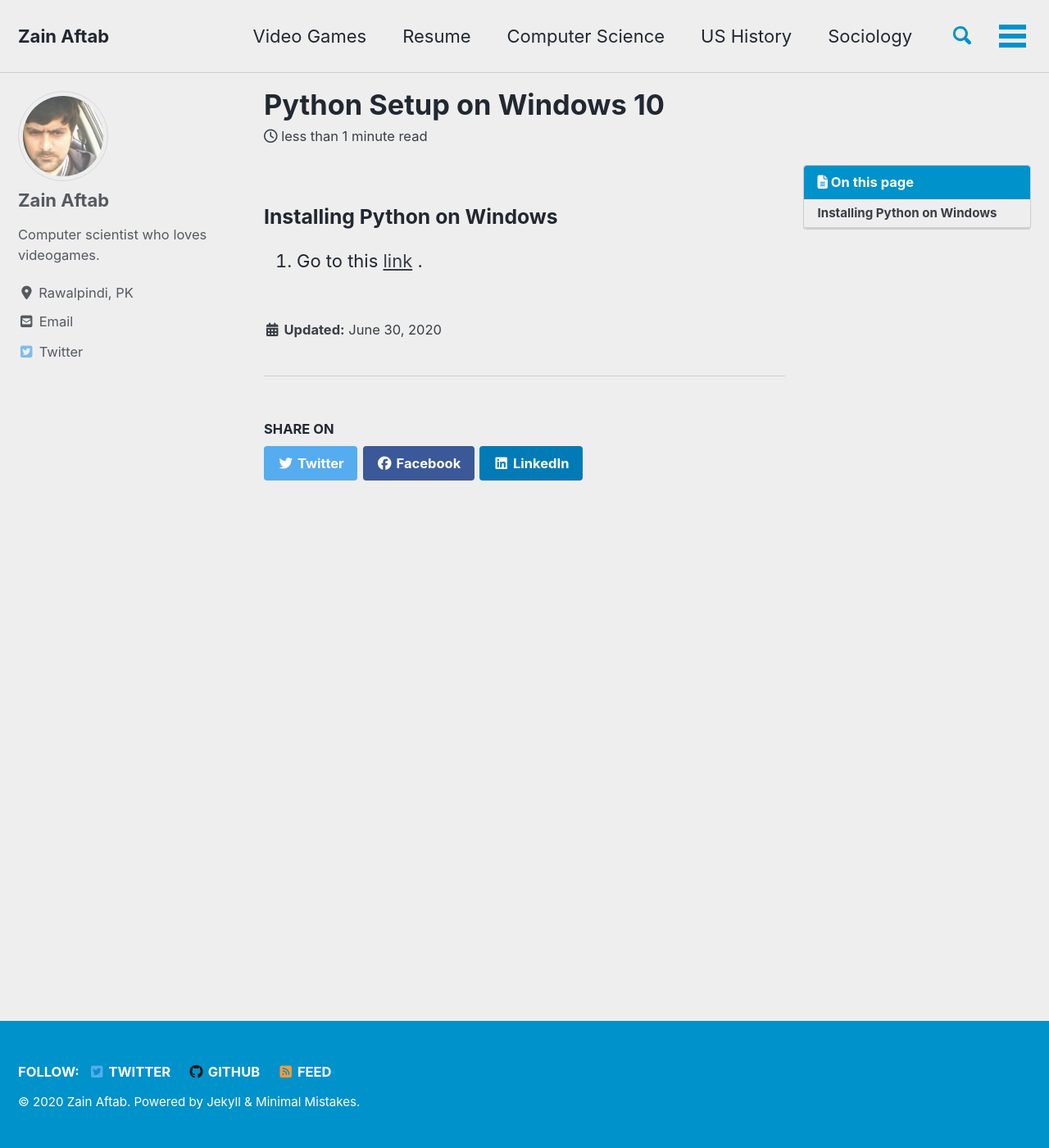
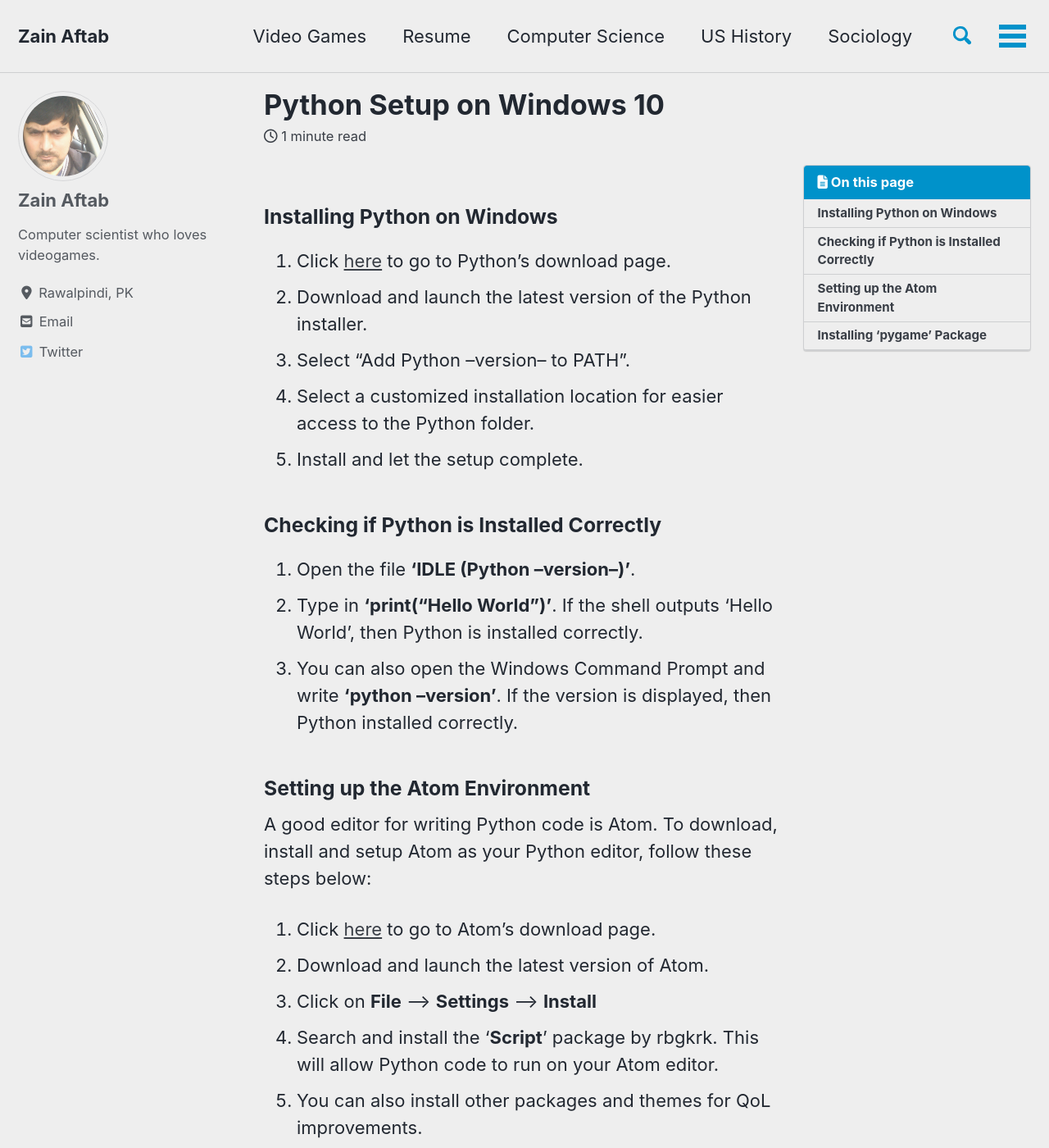
Before and after one commit to zainaftab2225/zainaftab2225.github.io, a Jekyll site: the page built from _computerscience/python-installation-win10.md, in a window 1280 px wide and 1400 px high. Shown: the whole window at 82% size. Built offline with Jekyll 4.4.1, drawn with Linux system fonts in a browser that asks for light colours; cached includes are drawn as plain includes; nearby versions of some CDN libraries; some of the changed text lies outside the part shown.

Commit message:
python file updated

```diff
--- a/_computerscience/python-installation-win10.md
+++ b/_computerscience/python-installation-win10.md
@@ -5,4 +5,33 @@ date: 2020-06-30
 
 ### Installing Python on Windows
 
-1. Go to this [link](https://www.python.org/downloads/) .
+1. Click [here](https://www.python.org/downloads/) to go to Python's download page.
+2. Download and launch the latest version of the Python installer.
+2. Select "Add Python --version-- to PATH".
+4. Select a customized installation location for easier access to the Python folder.
+5. Install and let the setup complete.
+
+### Checking if Python is Installed Correctly
+
+1. Open the file **'IDLE (Python --version--)'**.
+2. Type in **'print("Hello World")'**. If the shell outputs 'Hello World', then Python is installed correctly.
+3. You can also open the Windows Command Prompt and write **'python --version'**. If the version is displayed, then Python installed correctly.
+
+### Setting up the Atom Environment
+
+A good editor for writing Python code is Atom. To download, install and setup Atom as your Python editor, follow these steps below:
+
+1. Click [here](https://atom.io/) to go to Atom's download page.
+2. Download and launch the latest version of Atom.
+3. Click on **File** --> **Settings** --> **Install**
+4. Search and install the '**Script**' package by rbgkrk. This will allow Python code to run on your Atom editor.
+5. You can also install other packages and themes for QoL improvements.
+6. Type in your Python code and press '**CTRL+SHIFT+B**' to run it.
+
+### Installing 'pygame' Package
+
+1. After Python has installed successfully, open the Windows Command prompt and type in: **pip install pygame**
+2. After it downloads, type **python** in the Command Window.
+3. Then type in **import pygame**. If it successfully shows the version of the pygame package, then it has installed successfully.
+
+NOTE: pip is the Python package manager.
```
